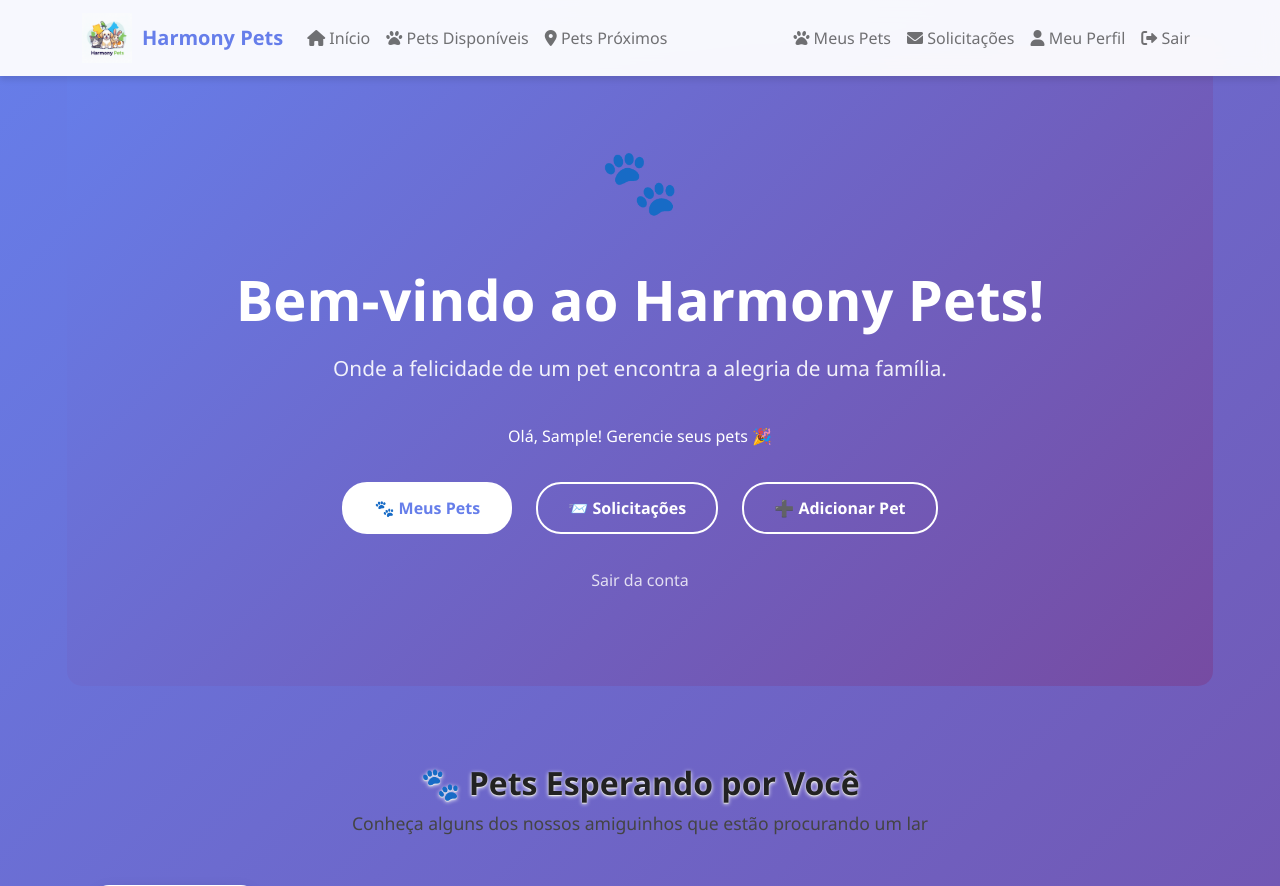
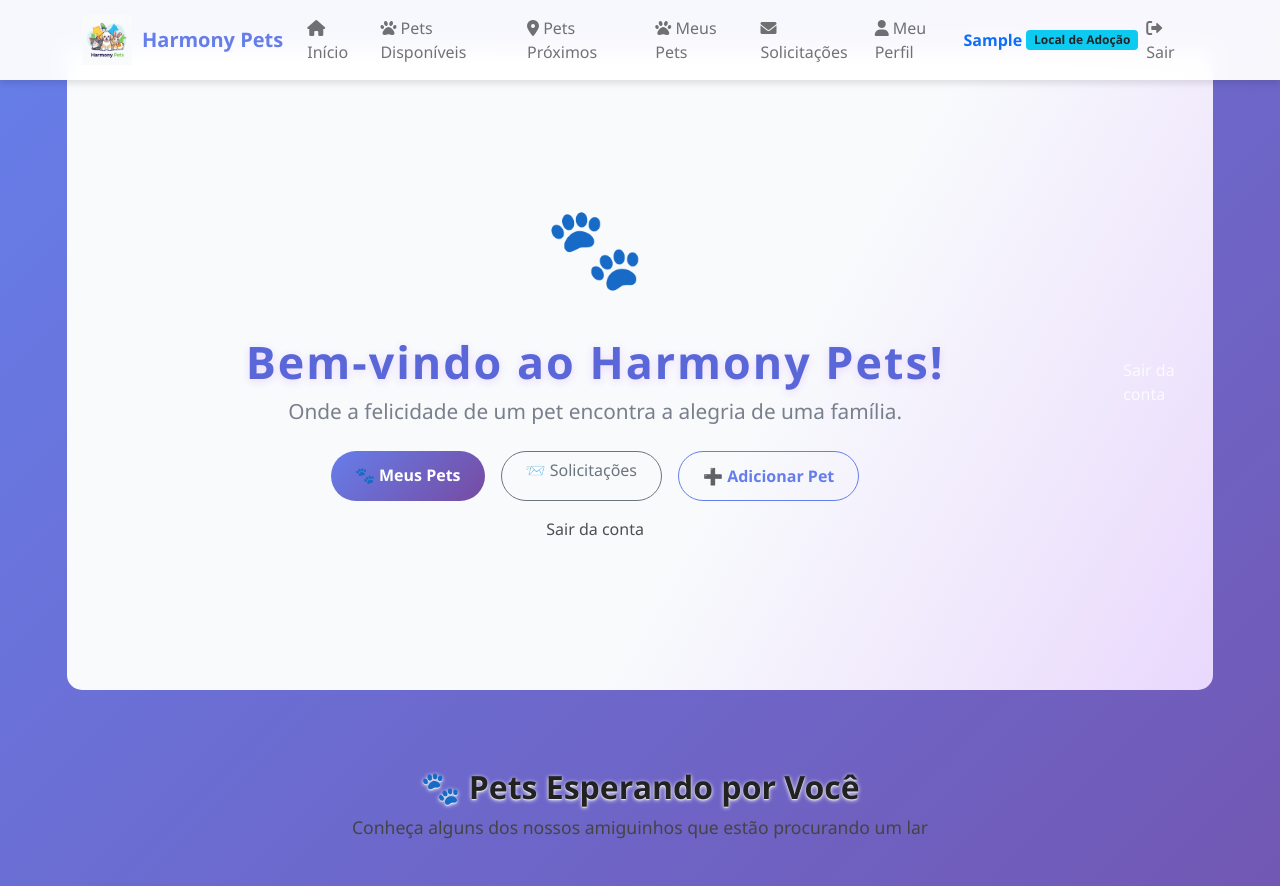
Before and after one commit to LuizzSiqueira/harmony-pets-system, a Django app: page / in a window 1280 px wide. Shown: the top 886 px of the page. Run offline with Django 5.2, Linux system fonts and the light colour scheme; a user stored in the database is signed in; tables that the repository leaves empty hold one stand-in row (values such as "Sample post"); data that the repository does not hold is empty.

Commit message:
Versão atualizada: backend, layout, LGPD e testes

```diff
--- a/harmony_pets/core/templates/core/base.html
+++ b/harmony_pets/core/templates/core/base.html
@@ -107,10 +107,18 @@
                                 </a>
                             </li>
                         {% endif %}
-                        <li class="nav-item">
+                        <li class="nav-item d-flex align-items-center">
                             <a class="nav-link" href="{% url 'profile' %}">
                                 <i class="fas fa-user"></i> Meu Perfil
                             </a>
+                            <span class="ms-2 fw-bold text-primary" style="font-size: 1rem;">
+                                {{ user.first_name|default:user.username }}
+                            </span>
+                            {% if user.localadocao %}
+                                <span class="ms-1 badge bg-info text-dark">Local de Adoção</span>
+                            {% elif user.interessadoadocao %}
+                                <span class="ms-1 badge bg-success">Interessado</span>
+                            {% endif %}
                         </li>
                         <li class="nav-item">
                             <a class="nav-link" href="{% url 'logout' %}">
--- a/harmony_pets/core/templates/core/home.html
+++ b/harmony_pets/core/templates/core/home.html
@@ -8,35 +8,46 @@
 {% endblock %}
 
 {% block content %}
-    <div class="hero-section">
+    <div class="hero-section py-5" style="background: linear-gradient(120deg, #f8fafc 60%, #e9d8fd 100%);">
         <div class="container">
-            <div class="hero-content">
-                <div class="pet-icon">🐾</div>
-                <h1 class="hero-title">Bem-vindo ao Harmony Pets!</h1>
-                <p class="hero-subtitle">Onde a felicidade de um pet encontra a alegria de uma família.</p>
-
-                <div class="mt-4">
+            <div class="hero-content text-center">
+                <div class="pet-icon mb-3" style="font-size: 5rem; animation: bounce 1.2s infinite alternate;">🐾</div>
+                <h1 class="hero-title fw-bold mb-2" style="font-size: 2.8rem; color: #5a67d8; text-shadow: 0 2px 8px #e9d8fd; letter-spacing: 2px;">Bem-vindo ao Harmony Pets!</h1>
+                <p class="hero-subtitle mb-4" style="font-size: 1.3rem; color: #6b7280;">Onde a felicidade de um pet encontra a alegria de uma família.</p>
+                <div class="d-flex justify-content-center flex-wrap gap-3 mb-3">
                     {% if user.is_authenticated %}
                         {% if user.localadocao %}
-                            <p class="mb-4">Olá, {{ user.first_name|default:user.username }}! Gerencie seus pets 🎉</p>
-                            <a href="{% url 'gerenciar_pets' %}" class="btn btn-custom btn-primary-custom">🐾 Meus Pets</a>
-                            <a href="{% url 'solicitacoes_adocao' %}" class="btn btn-custom btn-outline-custom">📨 Solicitações</a>
-                            <a href="{% url 'adicionar_pet' %}" class="btn btn-custom btn-outline-custom">➕ Adicionar Pet</a>
+                            <a href="{% url 'gerenciar_pets' %}" class="btn btn-primary rounded-pill px-4">🐾 Meus Pets</a>
+                            <a href="{% url 'solicitacoes_adocao' %}" class="btn btn-outline-secondary rounded-pill px-4">📨 Solicitações</a>
+                            <a href="{% url 'adicionar_pet' %}" class="btn btn-outline-primary rounded-pill px-4">➕ Adicionar Pet</a>
                         {% elif user.interessadoadocao %}
-                            <p class="mb-4">Olá, {{ user.first_name|default:user.username }}! 🎉</p>
-                            <a href="{% url 'pets_list' %}" class="btn btn-custom btn-primary-custom">Ver Pets para Adoção</a>
-                            <a href="{% url 'pets_proximos' %}" class="btn btn-custom btn-outline-custom">🗺️ Pets Próximos</a>
-                            <a href="{% url 'profile' %}" class="btn btn-custom btn-outline-custom">Meu Perfil</a>
+                            <a href="{% url 'pets_list' %}" class="btn btn-primary rounded-pill px-4">Ver Pets para Adoção</a>
+                            <a href="{% url 'pets_proximos' %}" class="btn btn-outline-info rounded-pill px-4">🗺️ Pets Próximos</a>
+                            <a href="{% url 'profile' %}" class="btn btn-outline-dark rounded-pill px-4">Meu Perfil</a>
                         {% else %}
-                            <p class="mb-4">Olá, {{ user.first_name|default:user.username }}! 🎉</p>
-                            <a href="{% url 'pets_list' %}" class="btn btn-custom btn-primary-custom">Ver Pets para Adoção</a>
-                            <a href="{% url 'profile' %}" class="btn btn-custom btn-outline-custom">Meu Perfil</a>
+                            <a href="{% url 'pets_list' %}" class="btn btn-primary rounded-pill px-4">Ver Pets para Adoção</a>
+                            <a href="{% url 'profile' %}" class="btn btn-outline-dark rounded-pill px-4">Meu Perfil</a>
                         {% endif %}
                     {% else %}
-                        <a href="{% url 'pets_list' %}" class="btn btn-custom btn-primary-custom">Ver Pets para Adoção</a>
-                        <a href="{% url 'register' %}" class="btn btn-custom btn-outline-custom">Cadastrar-se</a>
+                        <a href="{% url 'pets_list' %}" class="btn btn-primary rounded-pill px-4">Ver Pets para Adoção</a>
+                        <a href="{% url 'register' %}" class="btn btn-outline-dark rounded-pill px-4">Cadastrar-se</a>
                     {% endif %}
                 </div>
+                {% if user.is_authenticated %}
+                <div class="mt-2">
+                    <a href="{% url 'logout' %}" class="text-dark fw-semibold" style="text-decoration: none; opacity: 0.8;">
+                        Sair da conta
+                    </a>
+                </div>
+                {% endif %}
+            </div>
+        </div>
+        <style>
+            @keyframes bounce {
+                0% { transform: translateY(0); }
+                100% { transform: translateY(-18px); }
+            }
+        </style>
 
                 {% if user.is_authenticated %}
                     <div class="mt-4">
@@ -56,7 +67,6 @@
             <h2 class="pets-destaque-title">🐾 Pets Esperando por Você</h2>
             <p class="pets-destaque-desc">Conheça alguns dos nossos amiguinhos que estão procurando um lar</p>
         </div>
-
         <div class="row">
             {% for pet in pets_destaque %}
             <div class="col-md-4 col-lg-2 mb-4">
@@ -75,7 +85,6 @@
             </div>
             {% endfor %}
         </div>
-
         <div class="text-center mt-4">
             <a href="{% url 'pets_list' %}" class="btn btn-custom btn-primary-custom">Ver Todos os Pets</a>
         </div>
--- a/harmony_pets/core/views.py
+++ b/harmony_pets/core/views.py
@@ -878,21 +878,19 @@
         return redirect('profile')
 
     if request.method == 'POST':
-        form = DisableTwoFactorForm(request.POST, instance=two_factor, user=request.user)
+        form = DisableTwoFactorForm(request.POST, user=request.user)
         if form.is_valid():
             two_factor.is_enabled = False
             two_factor.save()
-
             # Limpar verificação da sessão
             if '2fa_verified' in request.session:
                 del request.session['2fa_verified']
             if '2fa_verified_at' in request.session:
                 del request.session['2fa_verified_at']
-
             messages.success(request, 'Autenticação de dois fatores desativada com sucesso!')
             return redirect('profile')
     else:
-        form = DisableTwoFactorForm(instance=two_factor, user=request.user)
+        form = DisableTwoFactorForm(user=request.user)
 
     return render(request, 'core/disable_2fa.html', {'form': form})
 
```
Also changed, not shown: harmony_pets/core/templates/core/disable_2fa.html (+4 -4 lines), harmony_pets/core/templates/core/profile.html (+22 -20 lines), implementacoes.txt (+79 -40 lines).
